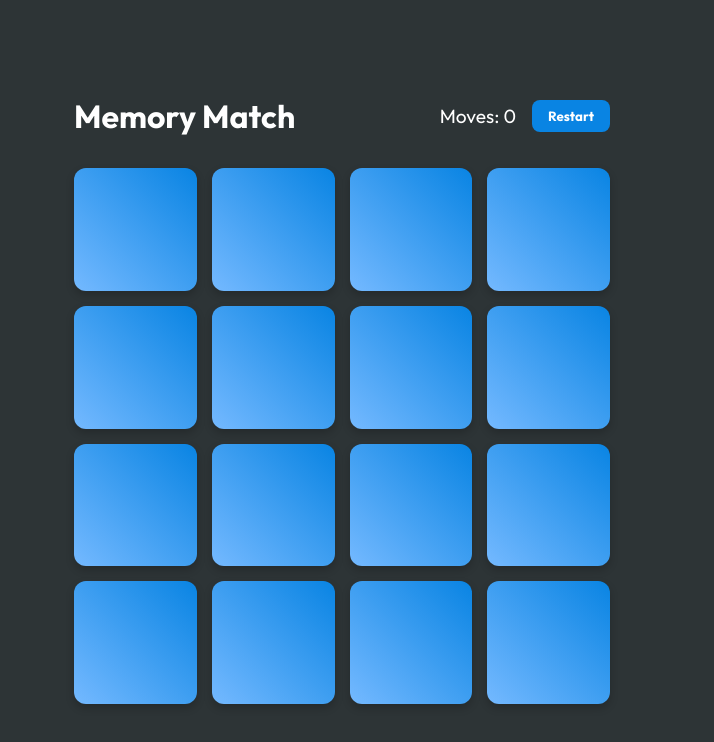
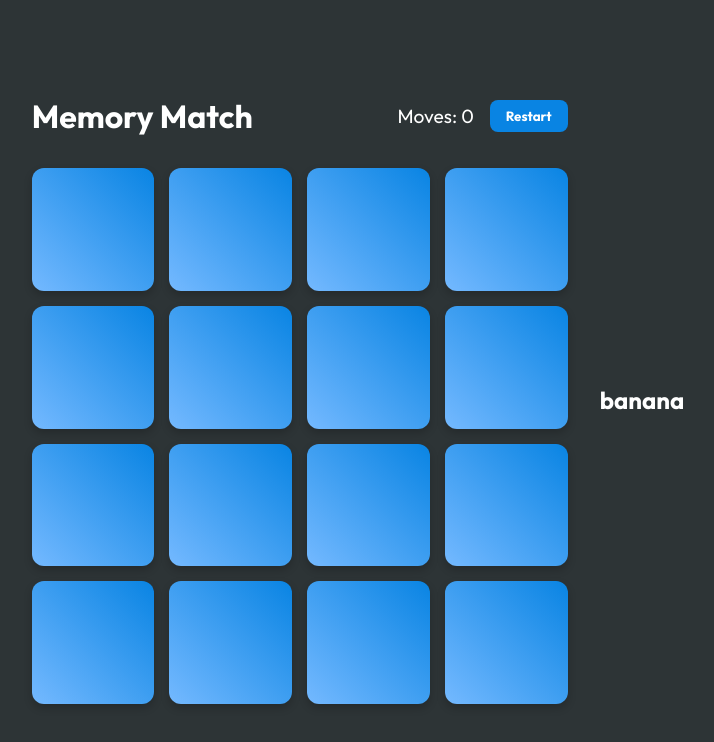
Before and after one commit to khongdat25/CICD-, a plain HTML site: page index.html in a window 1280 px wide. Shown: the whole page, without its empty margins (298-1012 px from the left). Drawn offline with Linux system fonts and the light colour scheme.

Commit message:
theme banana

```diff
--- a/index.html
+++ b/index.html
@@ -20,6 +20,9 @@
             <!-- Cards will be generated by JS -->
         </div>
     </div>
+    <div>
+        <h2>banana</h2>
+    </div>
     <script src="script.js"></script>
 </body>
 </html>
```
